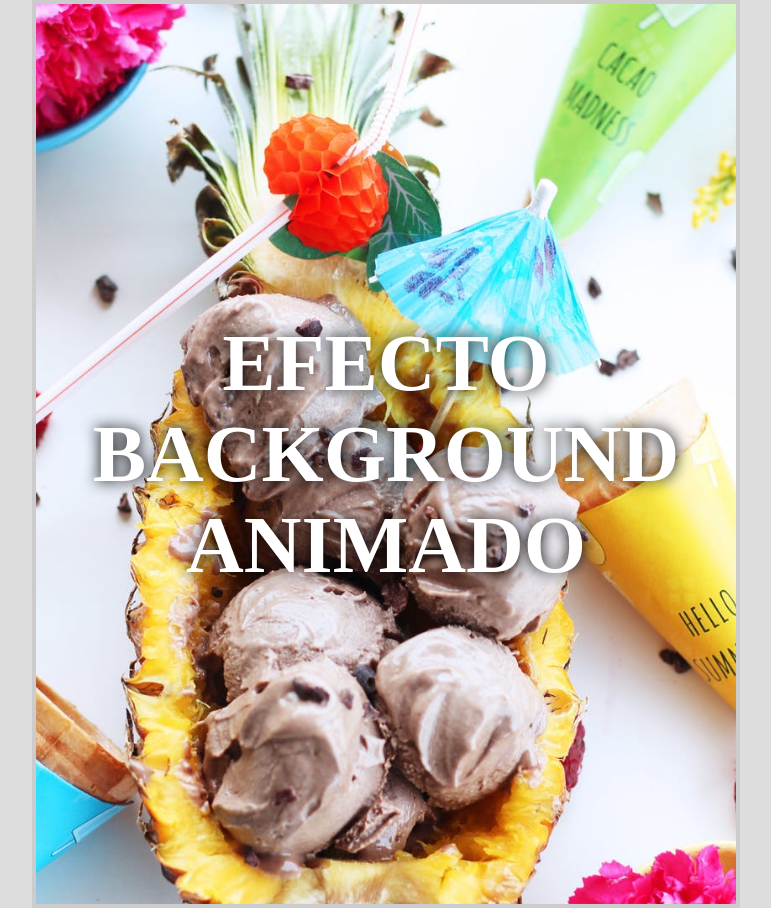
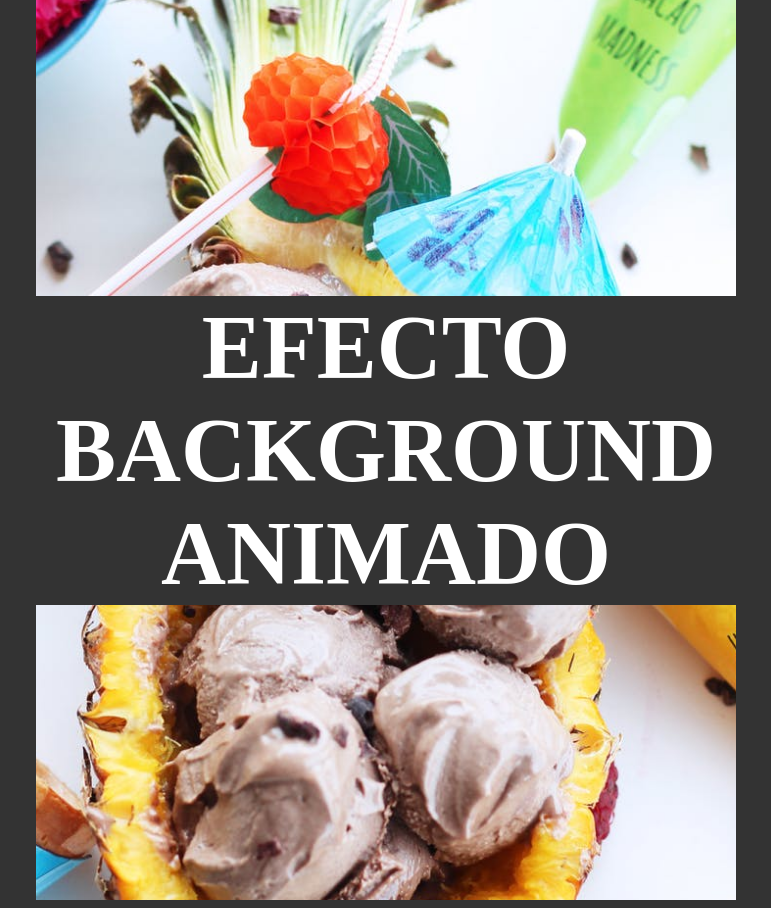
Before and after one commit to angelsalvadordev/background-animado, a plain HTML site: page index.html in a window 1280 px wide. Shown: the whole page, without its empty margins (254-1025 px from the left). Drawn offline with Linux system fonts and the light colour scheme.

Commit message:
update readme

```diff
--- a/index.html
+++ b/index.html
@@ -11,7 +11,7 @@
 
 <body>
     <div class="image-animation" id="image-animation">
-        <h1 class="title">EFECTO BACKGROUND ANIMADO</h1>
+        <h1 class="title">EFECTO BACKGROUND <span>ANIMADO</span></h1>
     </div>
 
     <script src="src/animation.js"></script>
--- a/src/animation.js
+++ b/src/animation.js
@@ -1,5 +1,5 @@
 const elementBG = document.getElementById('image-animation'),
-    rangeChangePos = 25
+    rangeChangePos = 100
 
 let bgPosX = 50,
     bgPosY = 50,
@@ -9,13 +9,12 @@ let bgPosX = 50,
 elementBG.style.backgroundPositionX = `${bgPosX}%`
 elementBG.style.backgroundPositionY = `${bgPosY}%`
 
+
+
 elementBG.addEventListener('mousemove', e => {
-
     mousePosX = e.clientX
     mousePosY = e.clientY
-
     elementBG.style.backgroundPositionX = `${bgPosX + mousePosX / rangeChangePos}%`
-
     elementBG.style.backgroundPositionY = `${bgPosY + mousePosY / rangeChangePos}%`
 
 })
--- a/src/styles.css
+++ b/src/styles.css
@@ -9,7 +9,7 @@ body{
     display: flex;
     justify-content: center;
     align-items: center;
-    background-color: #ddd;
+    background-color: #333;
 }
 
 .image-animation{
@@ -17,18 +17,25 @@ body{
     height: var(--height);
     background-image: url('../img/animation-background.jpeg');
     background-repeat: no-repeat;
-    background-size: 120%;
-    /* background-position-x: 50%;
-    background-position-y: 50%; */
-    border: 4px solid #ccc;
+    background-size: 140%;
+    /* background-position: 50%;
+    background-position: 50%; */
+    /* border: 4px solid #ccc; */
     display: flex;
     justify-content: center;
     align-items: center;
 }
 
 .title{
-    font-size: 80px;
+    display: block;
+    background-color: #333;
+    font-size: 90px;
     color: #fff;
     text-align: center;
-    text-shadow: 0 0 15px #000;
+    width: 100%;
+    height: auto;
 }
+
+/* .title span{
+    font-size: 100px;
+} */
```
Also changed, not shown: img/demo-background-animado.jpg (added), 2 other files.
